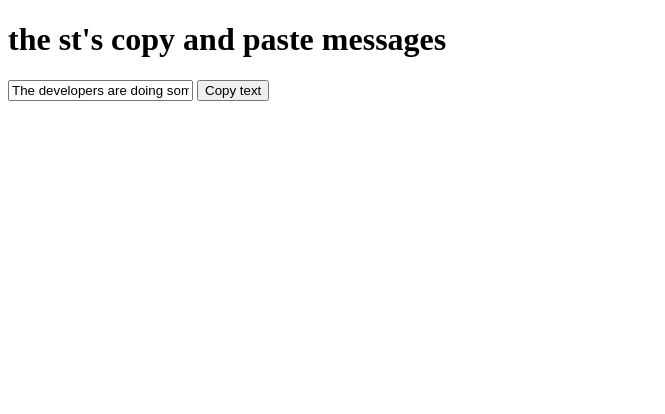
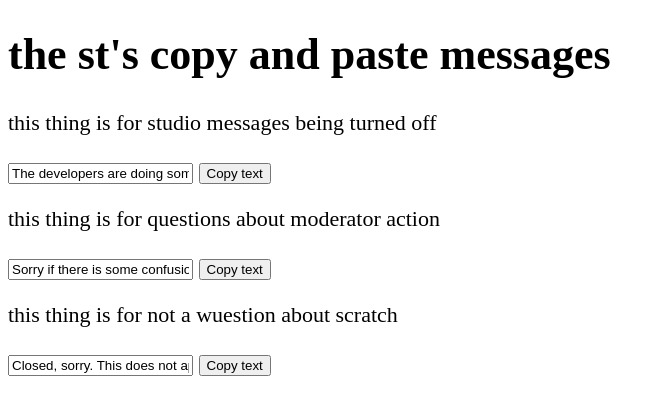
Before and after one commit to PoIygon/STCP, a plain HTML site: page index.html in a window 1280 px wide. Shown: the whole page, without its empty margins (0-665 px from the left). Drawn offline with Linux system fonts and the light colour scheme.

Commit message:
Update index.html

```diff
--- a/index.html
+++ b/index.html
@@ -2,14 +2,18 @@
 <html>
 <head>
 <style>
+  body {
+    font-family: 'ABeeZee';font-size: 22px;
+}
 </style>
 </head>
 <body>
 <div>
-<h1 font=arial>
+<h1>
 the st's copy and paste messages
 </h1>
 <div>
+  <p>this thing is for studio messages being turned off</p>
 <input type="text" value="The developers are doing some updates to the inner workings of the Scratch website. I don't think there will be any visible changes to studios as a result. Comments will return in a few hours. That's pretty much all I know." id="myInput">
 <button onclick="myFunction()">Copy text</button>
 <script>
@@ -18,7 +22,28 @@ function myFunction() {
   copyText.select();
   copyText.setSelectionRange(0, 99999)
   document.execCommand("copy");
-  alert("Copied the text: " + copyText.value);
+}
+</script>
+    <p>this thing is for questions about moderator action</p>
+<input type="text" value="Sorry if there is some confusion.  Please use the Contact Us link at the bottom of every webpage if you have a question about a moderator action.  Here is the link to it, too: https://scratch.mit.edu/contact-us/" id="myInput">
+<button onclick="myFunction()">Copy text</button>
+<script>
+function myFunction() {
+  var copyText = document.getElementById("myInput");
+  copyText.select();
+  copyText.setSelectionRange(0, 99999)
+  document.execCommand("copy");
+}
+</script>
+  <p>this thing is for not a wuestion about scratch</p>
+<input type="text" value="Closed, sorry. This does not appear to be a question about Scratch. Feel free to post here again if you have a question about Scratch that you would like to be answered." id="myInput">
+<button onclick="myFunction()">Copy text</button>
+<script>
+function myFunction() {
+  var copyText = document.getElementById("myInput");
+  copyText.select();
+  copyText.setSelectionRange(0, 99999)
+  document.execCommand("copy");
 }
 </script>
 </div>
```
